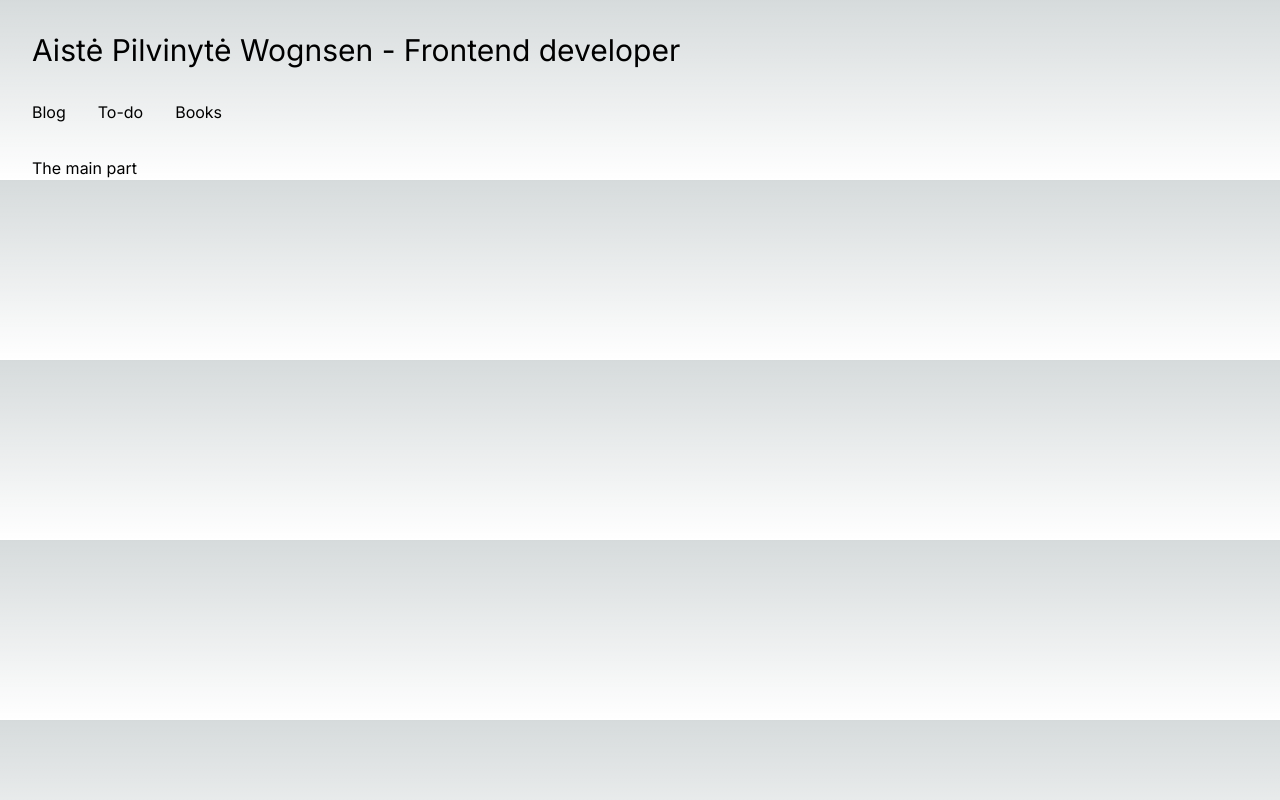
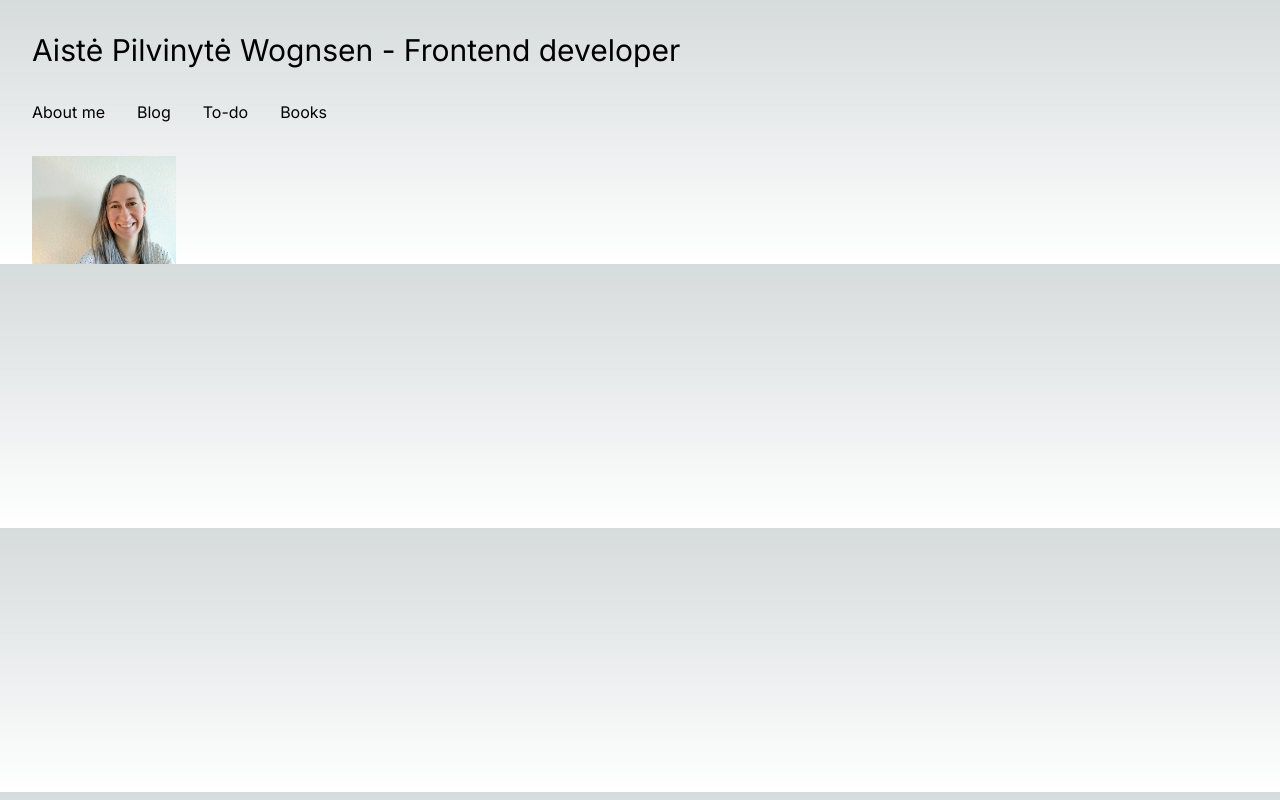
Before and after one commit to icetulyte/icetulyte, a Next.js app: page / in a window 1280 px wide. Built offline with nearby package versions, Linux system fonts and the light colour scheme.

Commit message:
adding a link to main page and using an asset

```diff
--- a/app/page.tsx
+++ b/app/page.tsx
@@ -1,7 +1,14 @@
+import Image from 'next/image';
+
 export default function Home() {
   return (
     <main>
-      The main part
+      <Image
+        src="/images/me.jpg"
+        height={144}
+        width={144}
+        alt="This is me!"
+      />
     </main>
   )
 }
--- a/components/header.jsx
+++ b/components/header.jsx
@@ -5,6 +5,7 @@ export default function Header() {
         <header className="ml-8 py-8">
             <h1 className="text-3xl mb-8">Aistė Pilvinytė Wognsen - Frontend developer</h1>
             <nav className="flex flex-row">
+                <Link className="pr-8" href="/">About me</Link>
                 <Link className="pr-8" href="/blog">Blog</Link>
                 <Link className="pr-8" href="/to-do">To-do</Link>
                 <Link className="pr-8" href="/books">Books</Link>
```
Also changed, not shown: public/images/me.jpg (added).
